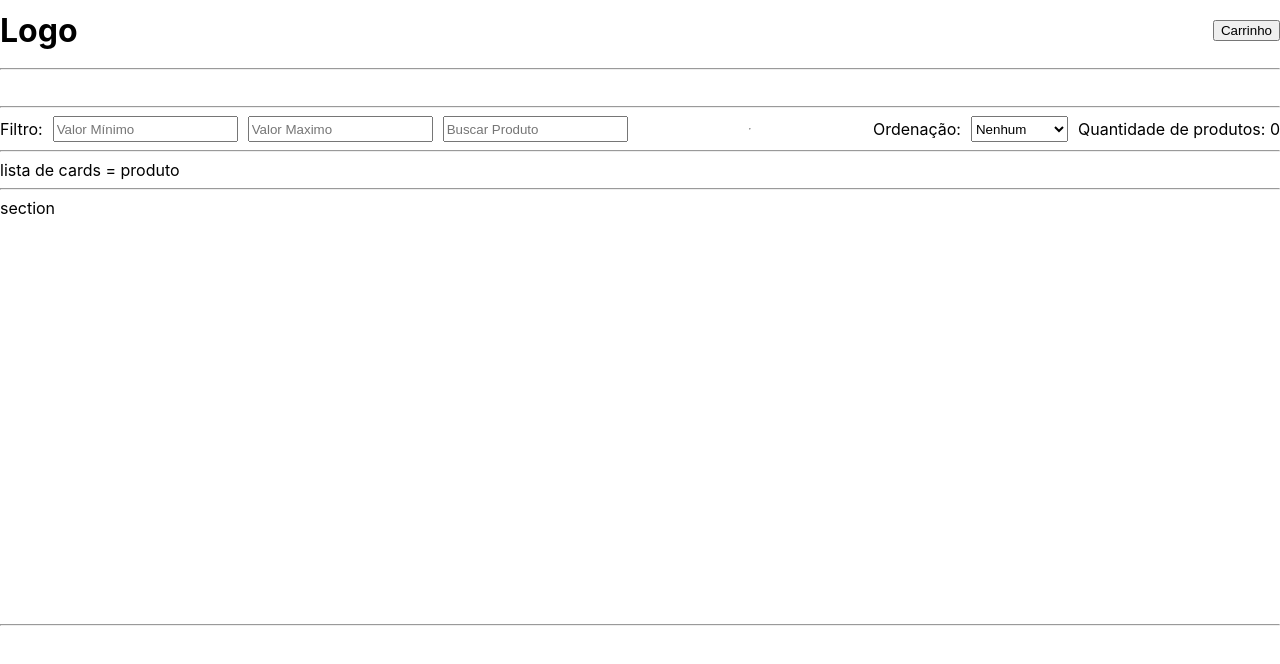
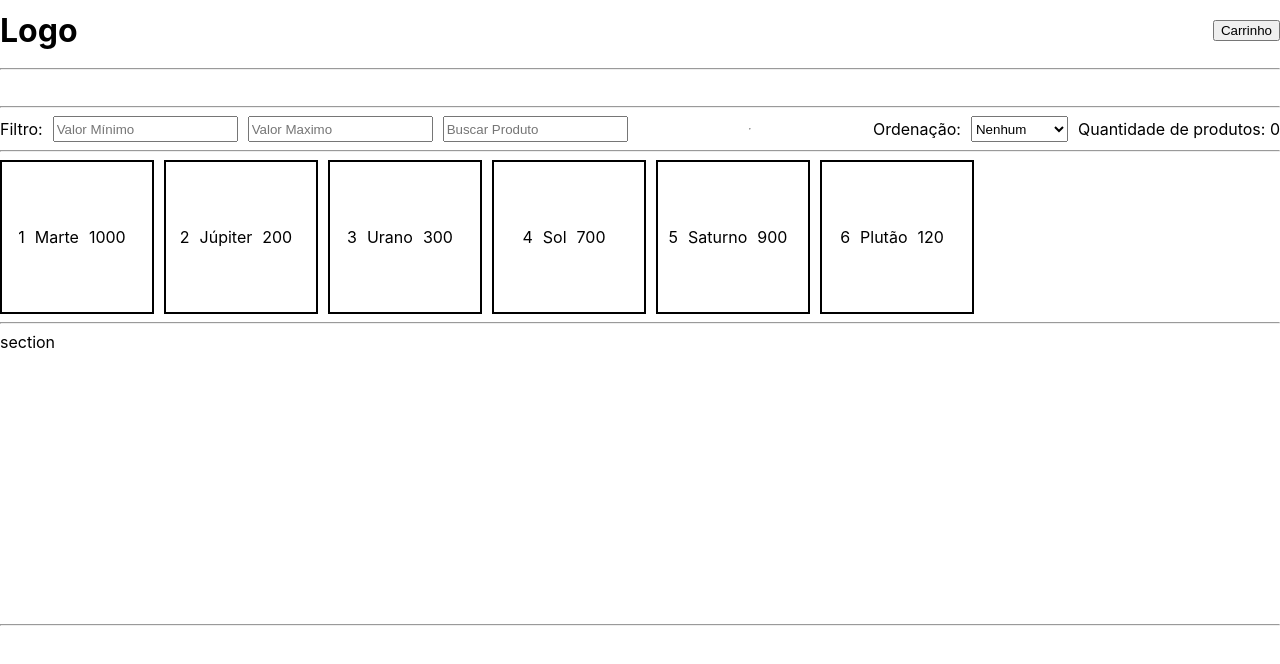
Before and after one commit to future4code/Silveira-labe-commerce8, a React (Create React App) app: page / in a window 1280 px wide. Shown: the top 664 px of the page. Built offline with nearby package versions, Linux system fonts and the light colour scheme.

Commit message:
Adicionado Cards

```diff
--- a/src/App.js
+++ b/src/App.js
@@ -3,6 +3,8 @@ import styled from 'styled-components';
 import Header from './components/Header/Header';
 import Filter from './components/Filter/Filter';
 import Ordem from './components/Ordem/Ordem';
+import CardProduto from './components/CardProduto/CardProduto';
+import listaProdutos from '../src/Data/produtos.json';
 
 const MainDiv = styled.div`
 
@@ -37,20 +39,13 @@ div{
 class App extends React.Component {
 
   state = {
-    produtos: [
-      {
-        NomeProduto: 'Marte',
-        preco: 10,
-        imagen: 'url',
-        id: Math.random().toString(36).substr(2, 9)
-      },
-    ]
+    produtos: listaProdutos
   }
 
   numeroProdutos = 0;
 
+  render() {
 
-  render() {
     return (
       <MainDiv>
         <Header />
@@ -67,7 +62,18 @@ class App extends React.Component {
           </div>
           <hr />
           <div>
-            lista de cards = produto
+            {
+              this.state.produtos.map((produto) => {
+                return (
+                  <CardProduto
+                    id={produto.id}
+                    preco={produto.preco}
+                    img={produto.imagem}
+                    name={produto.NomeProduto}
+                  />
+                )
+              })
+            }
           </div>
           <hr />
 
--- /dev/null
+++ b/src/Data/produtos.json
@@ -0,0 +1,38 @@
+[
+    {
+      "NomeProduto": "Marte",
+      "preco": 1000,
+      "imagem": "url",
+      "id": 1
+    },
+    {
+      "NomeProduto": "Júpiter",
+      "preco": 200,
+      "imagem": "url",
+      "id": 2
+    },
+    {
+      "NomeProduto": "Urano",
+      "preco": 300,
+      "imagem": "url",
+      "id": 3
+    },
+    {
+      "NomeProduto": "Sol",
+      "preco": 700,
+      "imagem": "url",
+      "id": 4
+    },
+    {
+      "NomeProduto": "Saturno",
+      "preco": 900,
+      "imagem": "url",
+      "id": 5
+    },
+    {
+      "NomeProduto": "Plutão",
+      "preco": 120,
+      "imagem": "url",
+      "id": 6
+    }
+]
--- a/src/components/CardProduto/CardProduto.js
+++ b/src/components/CardProduto/CardProduto.js
@@ -1,13 +1,26 @@
 import React from 'react';
 import styled from 'styled-components';
 
+const CardContainer = styled.div`
+  display: flex;
+  flex-direction: row;
+  flex-wrap: wrap;
+  justify-content: center;
+  width: 150px;
+  height: 150px;
+  border: 2px solid black;
+
+`
 class Card extends React.Component {
 
       render(){
         return (
-          <div>
-
-          </div>
+          <CardContainer>
+            <p>{this.props.id}</p>
+            <p>{this.props.name}</p>
+            <p>{this.props.preco}</p>
+            <p>{this.props.imagem}</p>
+          </CardContainer>
         );
       }
 
```
